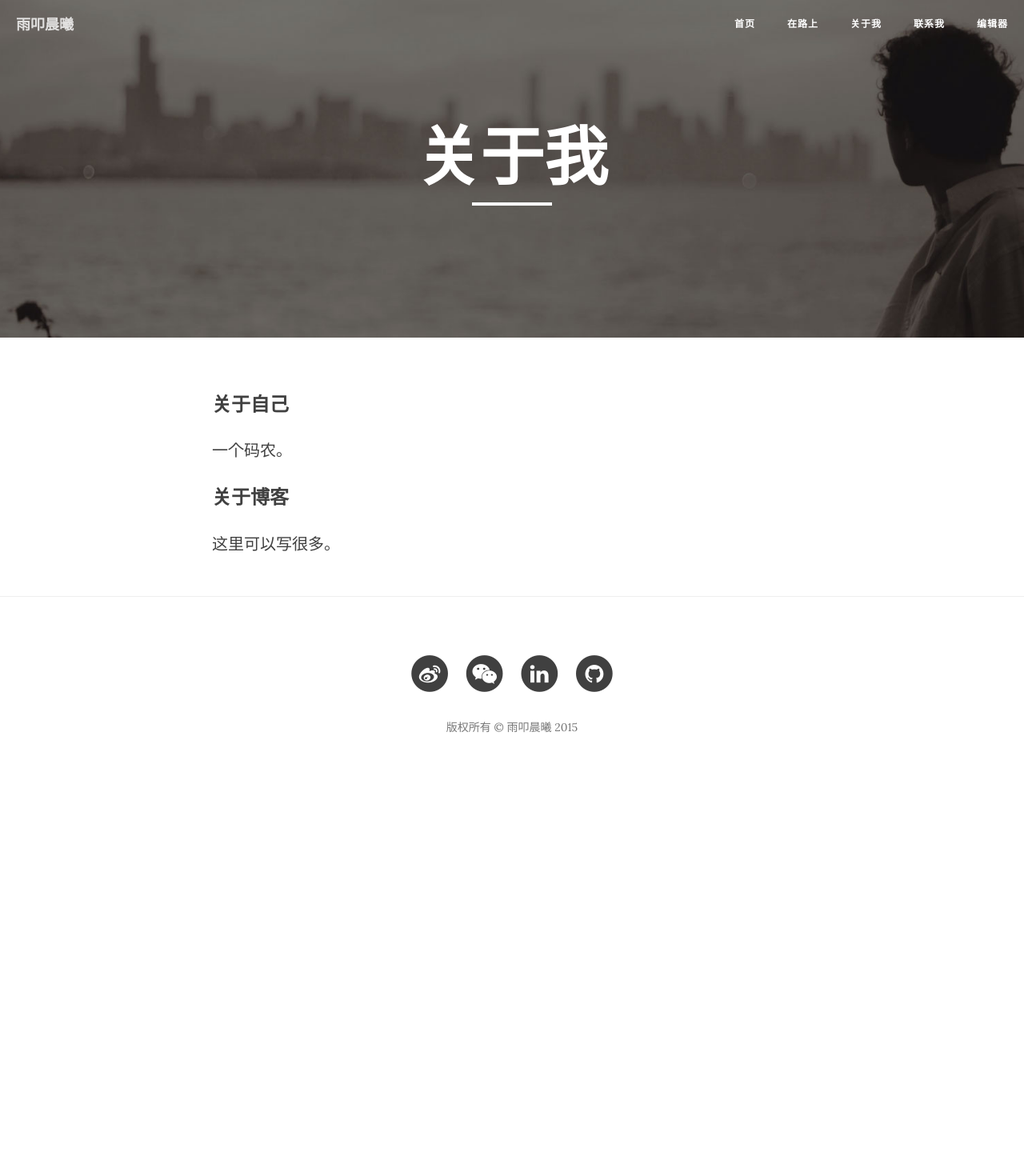
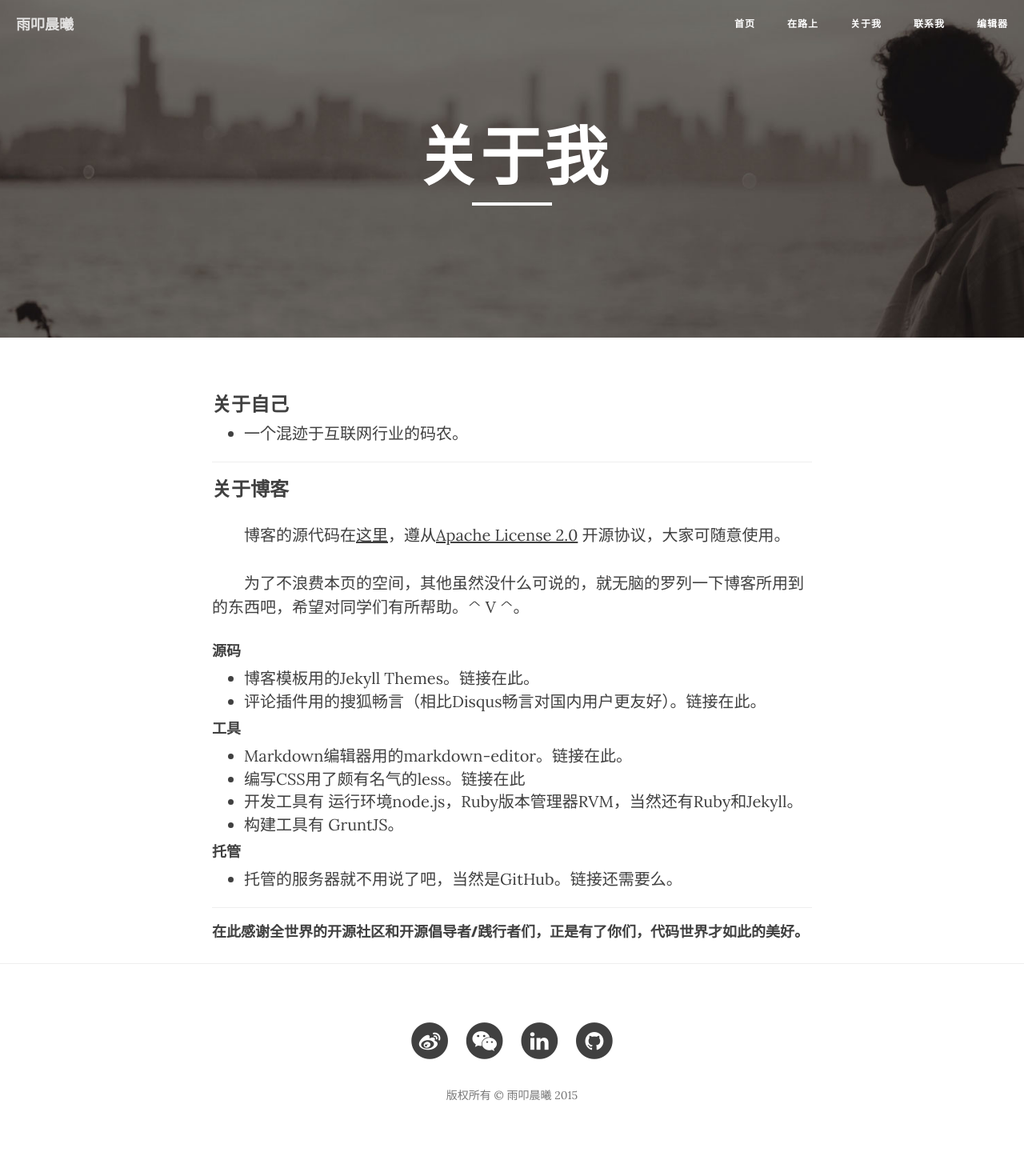
Before and after one commit to HENRY-M/info.mahuan, a Jekyll site: the page built from aboutme.md, in a window 1280 px wide. Shown: the whole page at 80% size. Built offline with Jekyll 4.4.1, drawn with Linux system fonts in a browser that asks for light colours; nearby versions of some CDN libraries; before the commit the page ends 985 px from its top, so only the background shows below that.

Commit message:
aboutme page update

```diff
--- a/aboutme.md
+++ b/aboutme.md
@@ -7,8 +7,32 @@ header-img: "img/aboutme-bg.jpg"
 
 ### 关于自己
 
-一个码农。
+* 一个混迹于互联网行业的码农。
+
+---
 
 ### 关于博客
 
-这里可以写很多。
+&emsp;&emsp;博客的源代码在[这里](https://github.com/HENRY-M/info.mahuan)，遵从[Apache License 2.0](https://github.com/HENRY-M/info.mahuan/blob/gh-pages/LICENSE) 开源协议，大家可随意使用。
+
+&emsp;&emsp;为了不浪费本页的空间，其他虽然没什么可说的，就无脑的罗列一下博客所用到的东西吧，希望对同学们有所帮助。^ V ^。
+
+#### 源码
+
+* 博客模板用的Jekyll Themes。[链接在此](http://jekyllthemes.org/themes/clean-blog/)。
+* 评论插件用的搜狐畅言（相比[Disqus](https://disqus.com)畅言对国内用户更友好）。[链接在此](http://changyan.kuaizhan.com/)。
+
+#### 工具
+
+* Markdown编辑器用的markdown-editor。[链接在此](https://github.com/jbt/markdown-editor)。
+* 编写CSS用了颇有名气的less。[链接在此](http://lesscss.org)
+* 开发工具有 运行环境[node.js](https://nodejs.org)，Ruby版本管理器[RVM](https://rvm.io)，当然还有[Ruby](https://www.ruby-lang.org)和[Jekyll](http://jekyllrb.com)。
+* 构建工具有 [GruntJS](http://gruntjs.com)。
+
+#### 托管
+
+* 托管的服务器就不用说了吧，当然是GitHub。[链接还需要么](https://github.com)。
+
+---
+
+####在此感谢全世界的开源社区和开源倡导者/践行者们，正是有了你们，代码世界才如此的美好。
```
